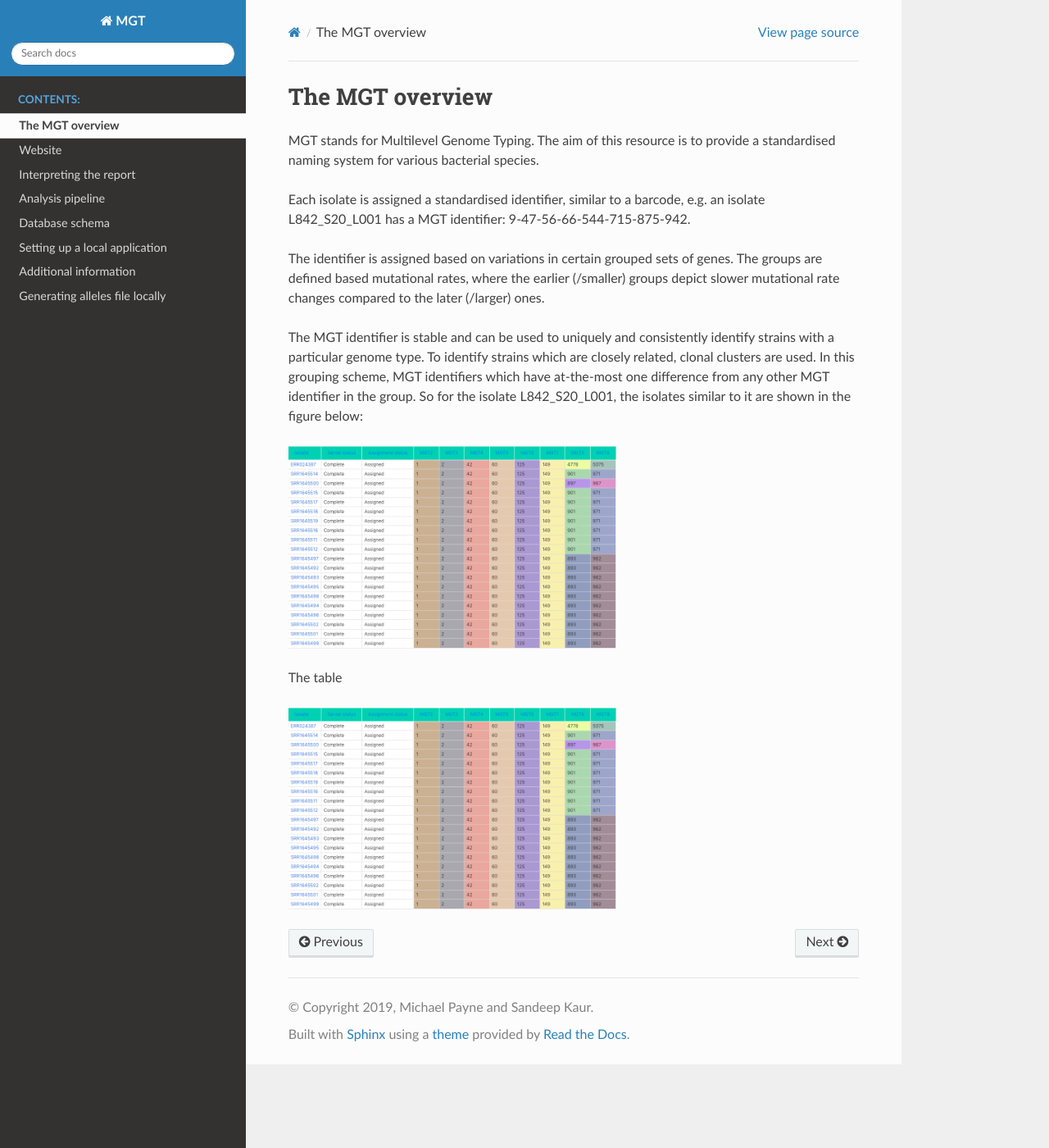
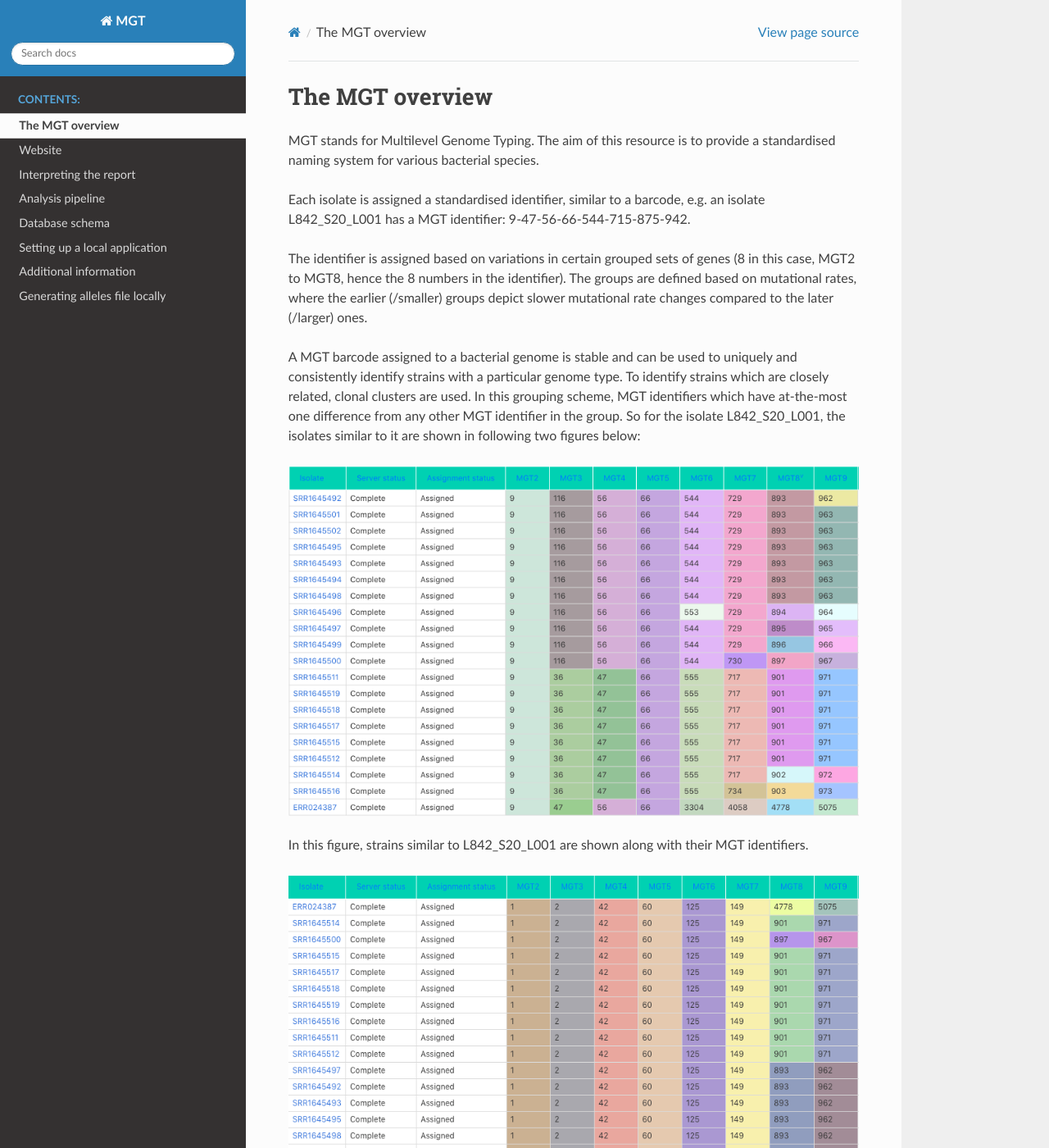
Before and after one commit to crystalsand10/MGT_docs, a Sphinx documentation site: the page built from source/overview.rst, in a window 1280 px wide and 1400 px high. Shown: the whole window at 82% size. Built offline with Sphinx 7.4.7 and the Read the Docs theme 2.0.0, drawn with Linux system fonts in a browser that asks for light colours; some of the changed text lies outside the part shown.

Commit message:
updated overview

```diff
--- a/source/overview.rst
+++ b/source/overview.rst
@@ -9,14 +9,17 @@
 Each isolate is assigned a standardised identifier, similar to a barcode, e.g. an isolate L842_S20_L001 has a MGT identifier: 9-47-56-66-544-715-875-942.
 
 
-The identifier is assigned based on  variations in certain grouped sets of genes. The groups are defined based mutational rates, where the earlier (/smaller) groups depict slower mutational rate changes compared to the later (/larger) ones.
+The identifier is assigned based on  variations in certain grouped sets of genes (8 in this case, MGT2 to MGT8, hence the 8 numbers in the identifier). The groups are defined based on mutational rates, where the earlier (/smaller) groups depict slower mutational rate changes compared to the later (/larger) ones.
 
-The MGT identifier is stable and can be used to uniquely and consistently identify strains with a particular genome type. To identify strains which are closely related, clonal clusters are used. In this grouping scheme, MGT identifiers which have at-the-most one difference from any other MGT identifier in the group. So for the isolate L842_S20_L001, the isolates similar to it are shown in the figure below:
+A MGT barcode assigned to a bacterial genome is stable and can be used to uniquely and consistently identify strains with a particular genome type. To identify strains which are closely related, clonal clusters are used. In this grouping scheme, MGT identifiers which have at-the-most one difference from any other MGT identifier in the group. So for the isolate L842_S20_L001, the isolates similar to it are shown in following two figures below:
+
+.. image:: images/sts.png
+  :width: 800
+  :alt: in this fig.
+
+In this figure, strains similar to L842_S20_L001 are shown along with their MGT identifiers.
 
 .. image:: images/ccs.png
-  :width: 400
+  :width: 800
 
-The table
-
-.. image:: images/ccs.png
-  :width: 400
+In this figure, the same strains as in the previous figure are shown, but instead of the stable MGT identifier, shown are an unstable clonal cluster number at each MGT level. Here, the strains in the same clonal cluster, MGT7-CC-149 are shown.
```
